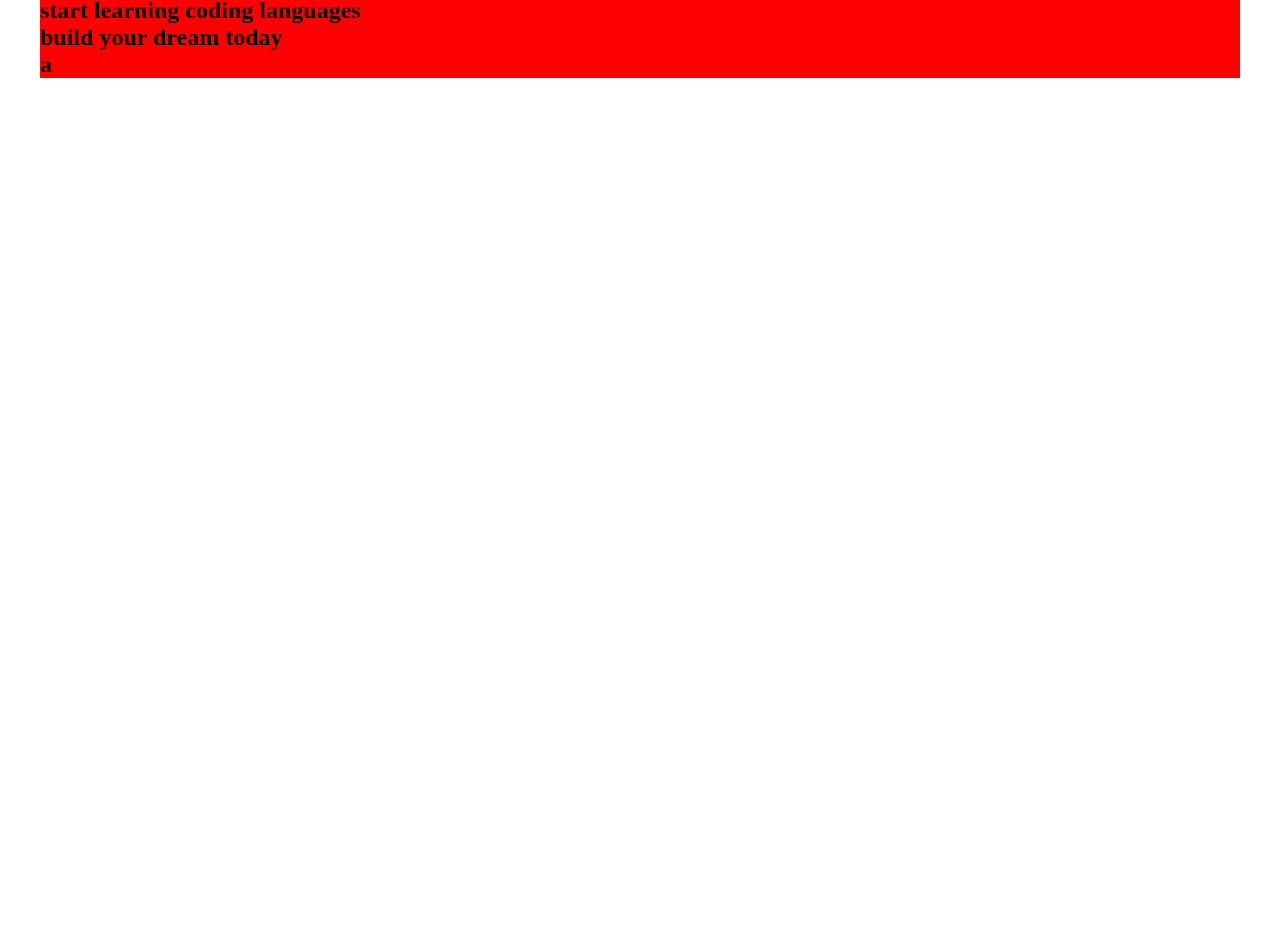
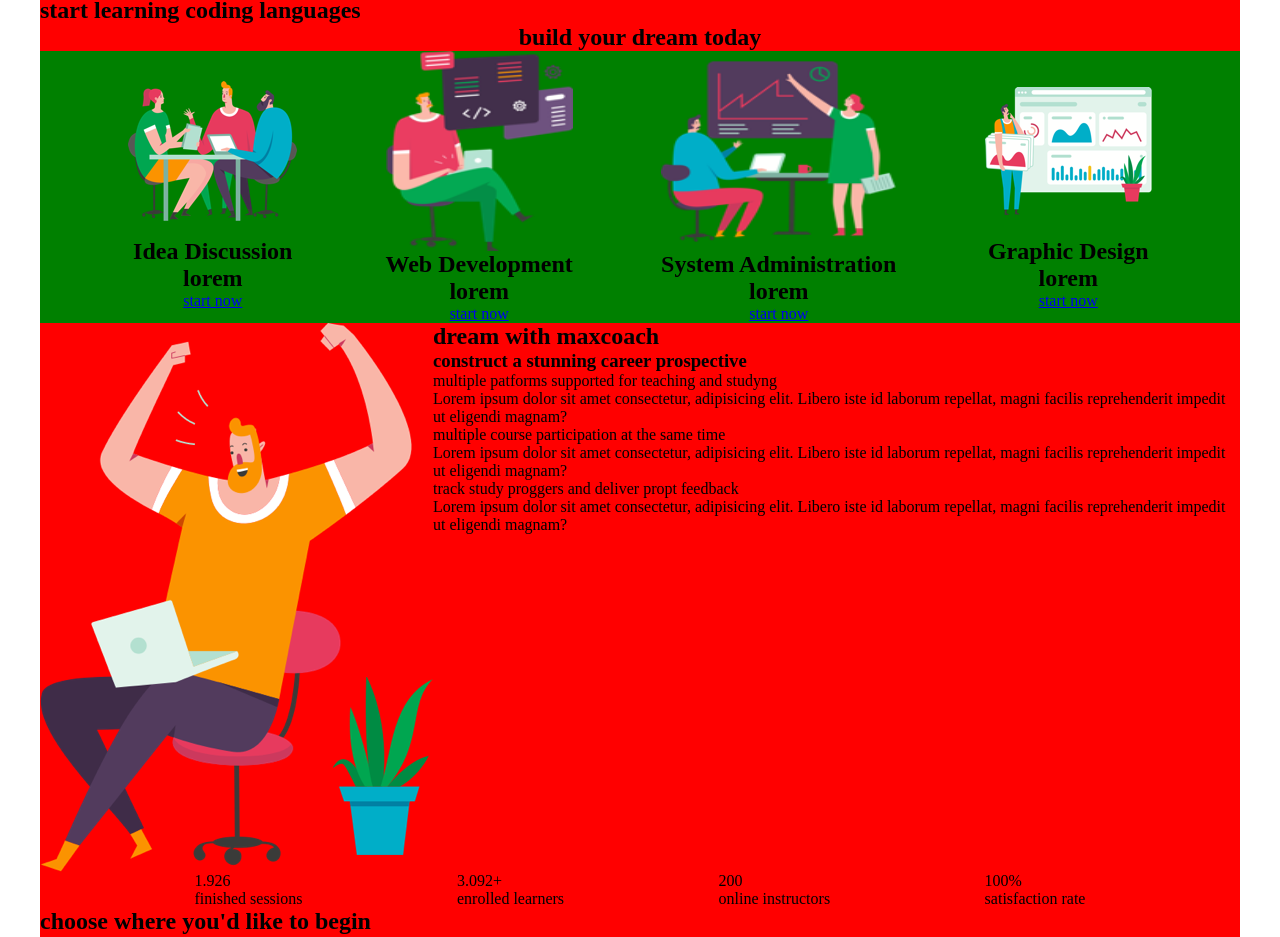
Before and after one commit to Franky5831/proj-html-vuejs, a Vue app: page / in a window 1280 px wide. Shown: the part 644-1581 px from the top of the page. Before the commit the page ends 800 px from the top, so only its background shows below. Built offline with nearby package versions, Linux system fonts and the light colour scheme.

Commit message:
aggiunta la sezione featured e construct e build

```diff
--- a/src/components/buildCards.vue
+++ b/src/components/buildCards.vue
@@ -1,3 +1,41 @@
 <template>
-    <h1>a</h1>
+    <ul>
+        <li v-for="elements in datiMiei.buildTeam" :key="elements">
+            <img :src="require('../assets/images/'+ elements.image)">
+            <h1>{{elements.title}}</h1>
+            <h2>{{elements.text}}</h2>
+            <a href="#">start now</a>
+        </li>
+    </ul>
 </template>
+
+<script>
+import dati from '../dati.json'
+
+export default {
+    name: 'buildCards',
+    methods:{},
+    data(){
+    return{
+      datiMiei: dati
+    }
+  }
+}
+</script>
+
+<style scoped lang="scss">
+ul{
+    background-color: green;
+    display: flex;
+    justify-content: space-evenly;
+    li{
+        display: flex;
+        flex-direction: column;
+        justify-content: center;
+        text-align: center;
+        img{
+            max-height:200px;
+        }
+    }
+}
+</style>
--- /dev/null
+++ b/src/components/constructBox.vue
@@ -0,0 +1,62 @@
+<template>
+<div>
+    <div id="construct">
+    <img src="../assets/images/about-us-03-image-01.png" alt="">
+    <section id="constructText">
+      <h2>dream with maxcoach</h2>
+      <h1>construct a stunning career prospective</h1>
+      <ul>
+        <li v-for="elements in datiMiei.constructCards" :key="elements">
+          <div class="constructCardTop">{{elements.title}}</div>
+          <div class="constructCardBottom">{{elements.description}}</div>
+        </li>
+      </ul>
+    </section>
+    </div>
+      <span id="data">
+        <ul>
+          <li>1.926</li>
+          <li>finished sessions</li>
+        </ul>
+        <ul>
+          <li>3.092+</li>
+          <li>enrolled learners</li>
+        </ul>
+        <ul>
+          <li>200</li>
+          <li>online instructors</li>
+        </ul>
+        <ul>
+          <li>100%</li>
+          <li>satisfaction rate</li>
+        </ul>
+    </span>
+</div>
+</template>
+
+<script>
+import dati from '../dati.json'
+
+export default {
+    name: 'constructBox',
+    data(){
+    return{
+      datiMiei: dati
+    }
+  }
+}
+</script>
+
+
+<style lang="scss" scoped>
+#construct{
+  display: flex;
+}
+.constructCardTop{
+  width: 100%;
+}
+#data{
+  display: flex;
+  justify-content: space-evenly;
+}
+</style>
--- /dev/null
+++ b/src/components/featuredCards.vue
@@ -0,0 +1,24 @@
+<template>
+<section id="featuredCards">
+    <h2>choose where you'd like to begin</h2>
+    <h1>latest featured courses</h1>
+</section>
+</template>
+
+<script>
+import dati from '../dati.json'
+
+export default {
+    name: 'featuredCards',
+    data(){
+    return{
+      datiMiei: dati
+    }
+  }
+}
+</script>
+
+
+<style lang="scss" scoped>
+
+</style>
--- a/src/components/main.vue
+++ b/src/components/main.vue
@@ -4,18 +4,24 @@
         <h2>start learning coding languages</h2>
         <h1>build your dream today</h1>
         <build-cards/>
+        <construct-box/>
+        <featured-cards/>
     </section>
 </main>
 </template>
 
 
 <script>
-import buildCards from './buildCards.vue'
+import buildCards from './buildCards.vue';
+import constructBox from './constructBox.vue';
+import featuredCards from './featuredCards.vue';
 
 export default{
     name: 'AppMain',
     components:{
         buildCards,
+        constructBox,
+        featuredCards
     },
     data(){},
 }
@@ -23,5 +29,10 @@ export default{
 </script>
 
 <style scoped lang="scss">
+#buildDreamSec{
+    >h1{
+        text-align: center;
+    }
+}
 
 </style>
--- a/src/dati.json
+++ b/src/dati.json
@@ -6,6 +6,31 @@
         ["features"],
         ["blog"],
         ["shop"]
+    ],
+    "buildTeam": [
+        {"image": "home-5-image-box-01.png",
+        "title": "Idea Discussion",
+        "text": "lorem"},
+
+        {"image": "home-5-image-box-02.png",
+        "title": "Web Development",
+        "text": "lorem"},
+
+        {"image": "home-5-image-box-03.png",
+        "title": "System Administration",
+        "text": "lorem"},
+
+        {"image": "home-5-image-box-04.png",
+        "title": "Graphic Design",
+        "text": "lorem"}
+    ],
+    "constructCards": [
+        {"title": "multiple patforms supported for teaching and studyng",
+        "description": "Lorem ipsum dolor sit amet consectetur, adipisicing elit. Libero iste id laborum repellat, magni facilis reprehenderit impedit ut eligendi magnam?"},
+        {"title": "multiple course participation at the same time",
+        "description": "Lorem ipsum dolor sit amet consectetur, adipisicing elit. Libero iste id laborum repellat, magni facilis reprehenderit impedit ut eligendi magnam?"},
+        {"title": "track study proggers and deliver propt feedback",
+        "description": "Lorem ipsum dolor sit amet consectetur, adipisicing elit. Libero iste id laborum repellat, magni facilis reprehenderit impedit ut eligendi magnam?"}
     ]
 
 }
```
